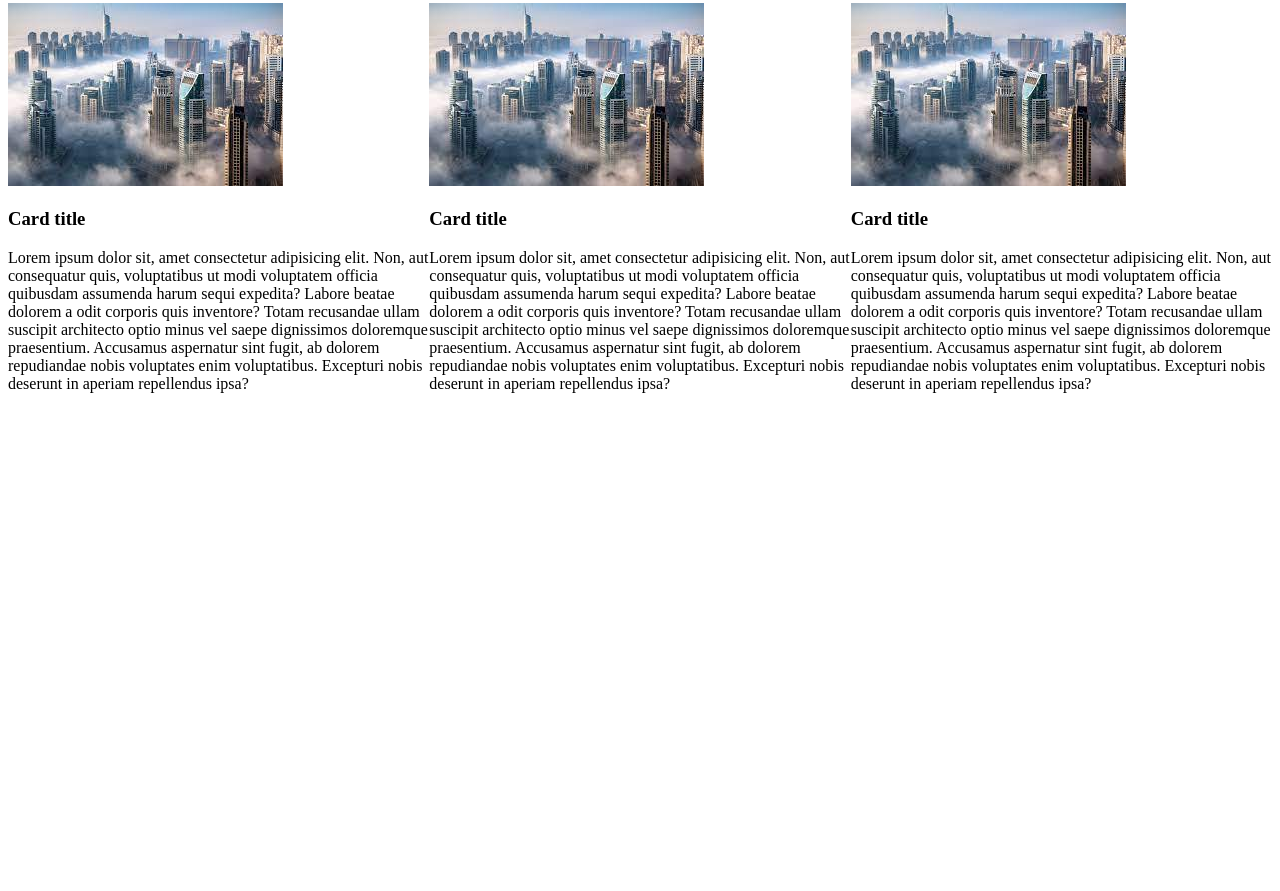
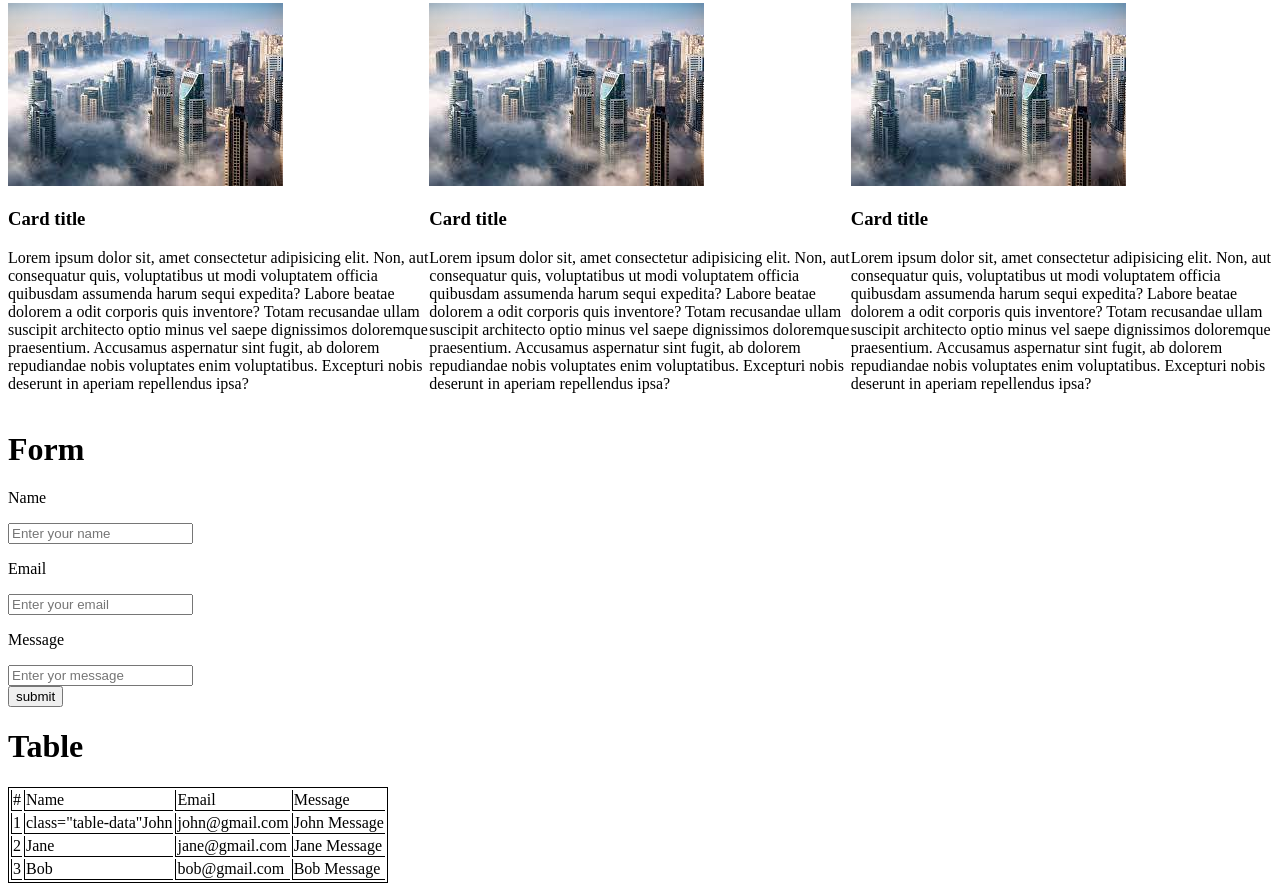
Before and after one commit to manim2903/f1-contest3, a plain HTML site: page index.html in a window 1280 px wide. Shown: the part 628-1519 px from the top of the page. Before the commit the page ends 1045 px from the top, so only its background shows below. Drawn offline with Linux system fonts and the light colour scheme.

Commit message:
Add files via upload

```diff
--- a/index.css
+++ b/index.css
@@ -24,3 +24,10 @@
     display: flex;
     justify-content:space-evenly;
 }
+.table{
+    border: 1px solid black;
+}
+.table-data{
+    border-left: 1px solid black;
+    border-bottom: 1px solid black;
+}
--- a/index.html
+++ b/index.html
@@ -43,4 +43,45 @@
             Totam recusandae ullam suscipit architecto optio minus vel saepe dignissimos doloremque praesentium. Accusamus aspernatur sint fugit, ab dolorem repudiandae nobis voluptates enim voluptatibus. Excepturi nobis deserunt in aperiam repellendus ipsa?</p>
         </span>
     </div>
+    <div>
+        <h1>Form</h1>
+        <p>Name</p>
+        <input type="text" placeholder="Enter your name">
+        <p>Email</p>
+        <input type="email" placeholder="Enter your email">
+        <p>Message</p>
+        <input type="text" placeholder="Enter yor message"><br>
+        <input type="button" value="submit">
+    </div>
+    <div>
+        <h1 >Table</h1>
+        <table class="table">
+            <thead>
+                <tr>
+                <td class="table-data">#</td>
+                <td class="table-data">Name</td>
+                <td class="table-data">Email</td>
+                <td class="table-data">Message</td>
+                </tr>
+            </thead>
+            <tr>
+                <td class="table-data">1</td>
+                <td class="table-data"> class="table-data"John</td>
+                <td class="table-data">john@gmail.com</td>
+                <td class="table-data">John Message</td>
+            </tr>
+            <tr>
+                <td class="table-data">2</td>
+                <td class="table-data">Jane</td>
+                <td class="table-data">jane@gmail.com</td>
+                <td class="table-data">Jane Message</td>
+            </tr>
+            <tr>
+                <td class="table-data">3</td>
+                <td class="table-data">Bob</td>
+                <td class="table-data">bob@gmail.com</td>
+                <td class="table-data">Bob Message</td>
+            </tr>
+        </table>
+    </div>
 </body>
```
